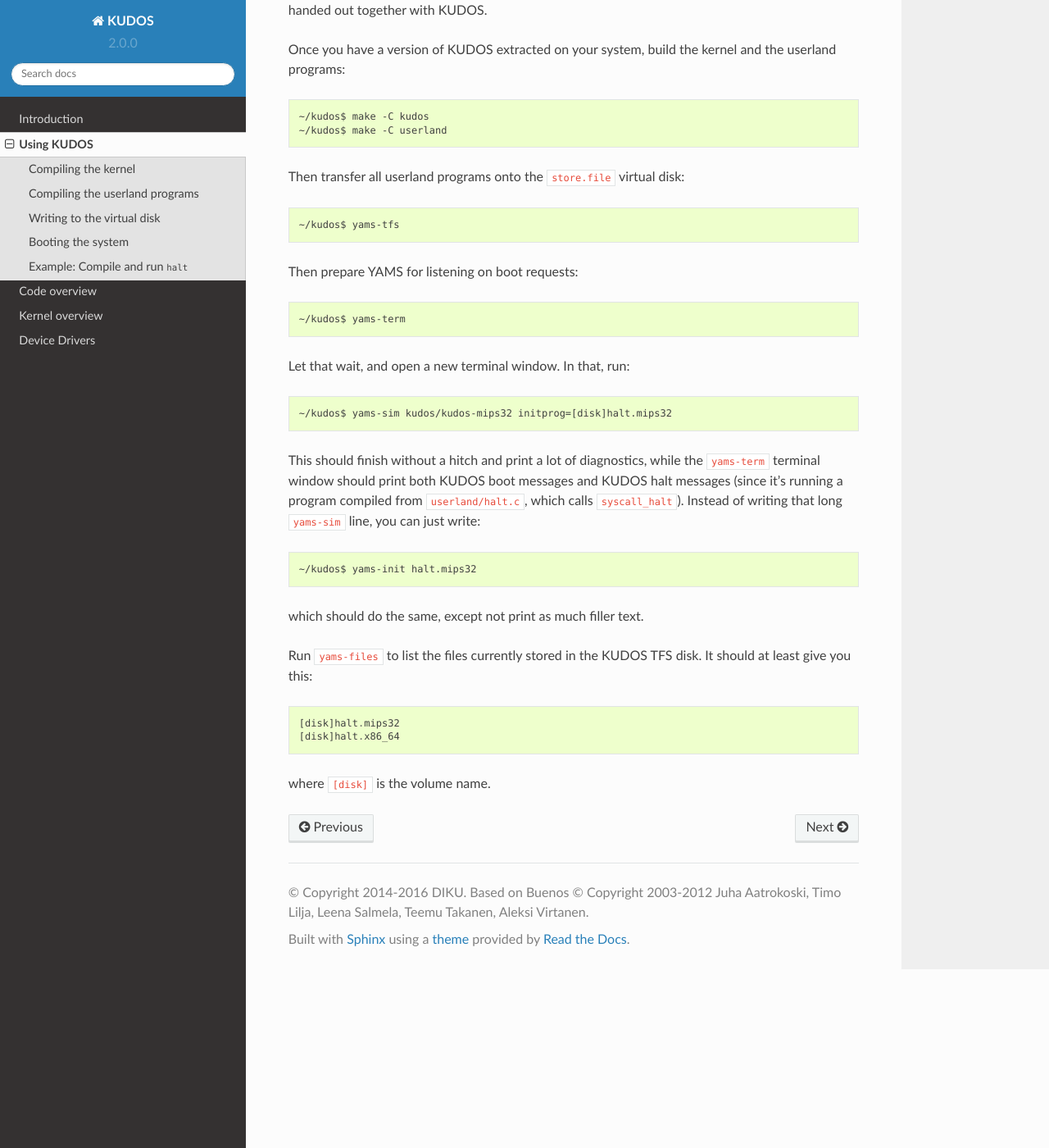
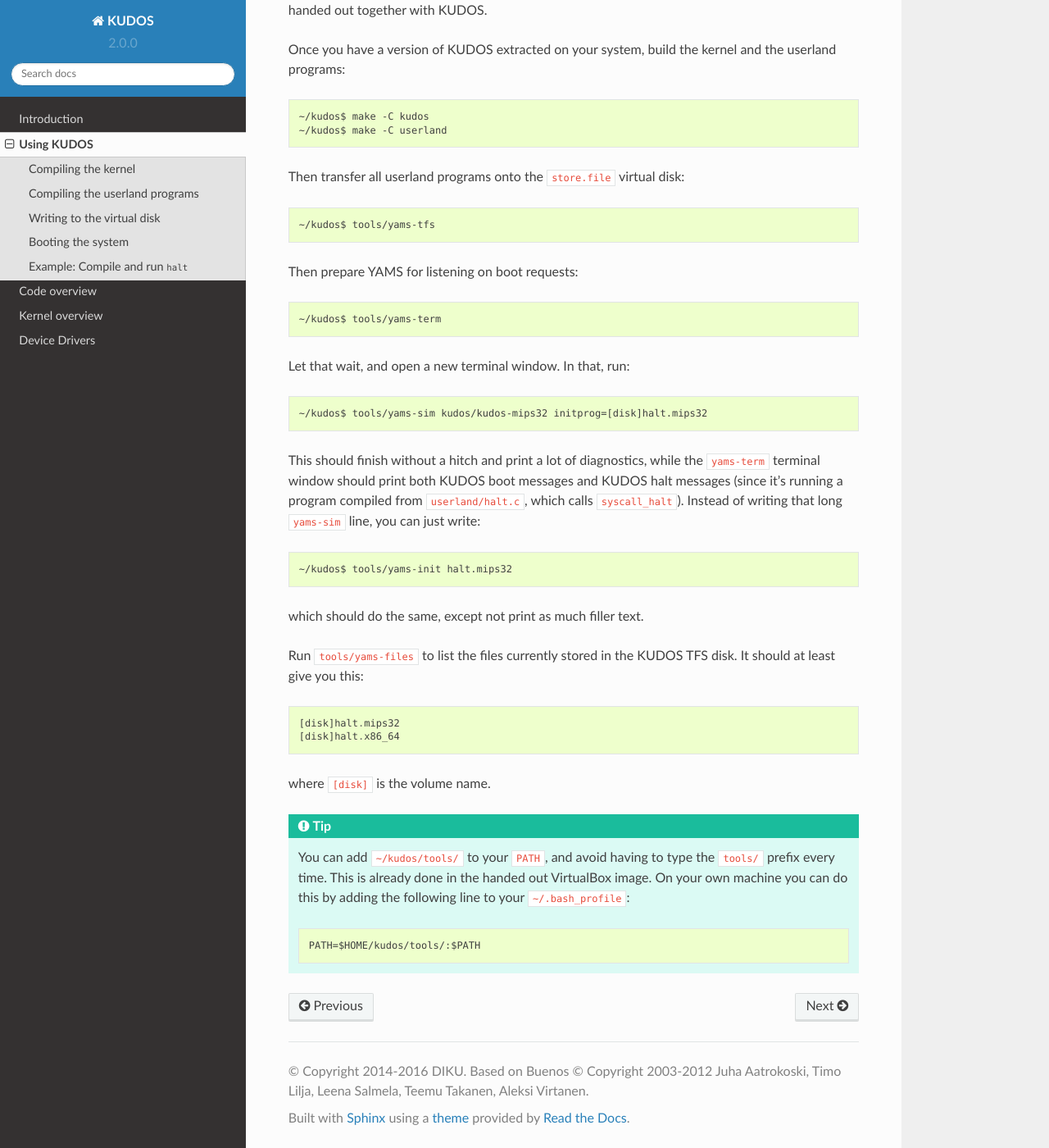
Before and after one commit to DIKU-EDU/kudos, a Sphinx documentation site: the page built from docs/usage.rst, in a window 1280 px wide and 1400 px high, scrolled down 1980 px. Shown: the whole window at 82% size. Built offline with Sphinx 7.4.7 and the Read the Docs theme 2.0.0, drawn with Linux system fonts in a browser that asks for light colours.

Commit message:
tools and PATH

```diff
--- a/docs/usage.rst
+++ b/docs/usage.rst
@@ -102,15 +102,15 @@
 
 Then transfer all userland programs onto the ``store.file`` virtual disk::
 
-    ~/kudos$ yams-tfs
+    ~/kudos$ tools/yams-tfs
 
 Then prepare YAMS for listening on boot requests::
 
-    ~/kudos$ yams-term
+    ~/kudos$ tools/yams-term
 
 Let that wait, and open a new terminal window.  In that, run::
 
-    ~/kudos$ yams-sim kudos/kudos-mips32 initprog=[disk]halt.mips32
+    ~/kudos$ tools/yams-sim kudos/kudos-mips32 initprog=[disk]halt.mips32
 
 This should finish without a hitch and print a lot of diagnostics, while the
 ``yams-term`` terminal window should print both KUDOS boot messages and KUDOS
@@ -118,14 +118,21 @@
 which calls ``syscall_halt``).  Instead of writing that long ``yams-sim`` line,
 you can just write::
 
-    ~/kudos$ yams-init halt.mips32
+    ~/kudos$ tools/yams-init halt.mips32
 
 which should do the same, except not print as much filler text.
 
-Run ``yams-files`` to list the files currently stored in the KUDOS TFS disk.  It
-should at least give you this::
+Run ``tools/yams-files`` to list the files currently stored in the KUDOS TFS
+disk.  It should at least give you this::
 
     [disk]halt.mips32
     [disk]halt.x86_64
 
 where ``[disk]`` is the volume name.
+
+.. tip:: You can add ``~/kudos/tools/`` to your ``PATH``, and avoid having to
+         type the ``tools/`` prefix every time. This is already done in the
+         handed out VirtualBox image. On your own machine you can do this by
+         adding the following line to your ``~/.bash_profile``::
+
+              PATH=$HOME/kudos/tools/:$PATH
```
